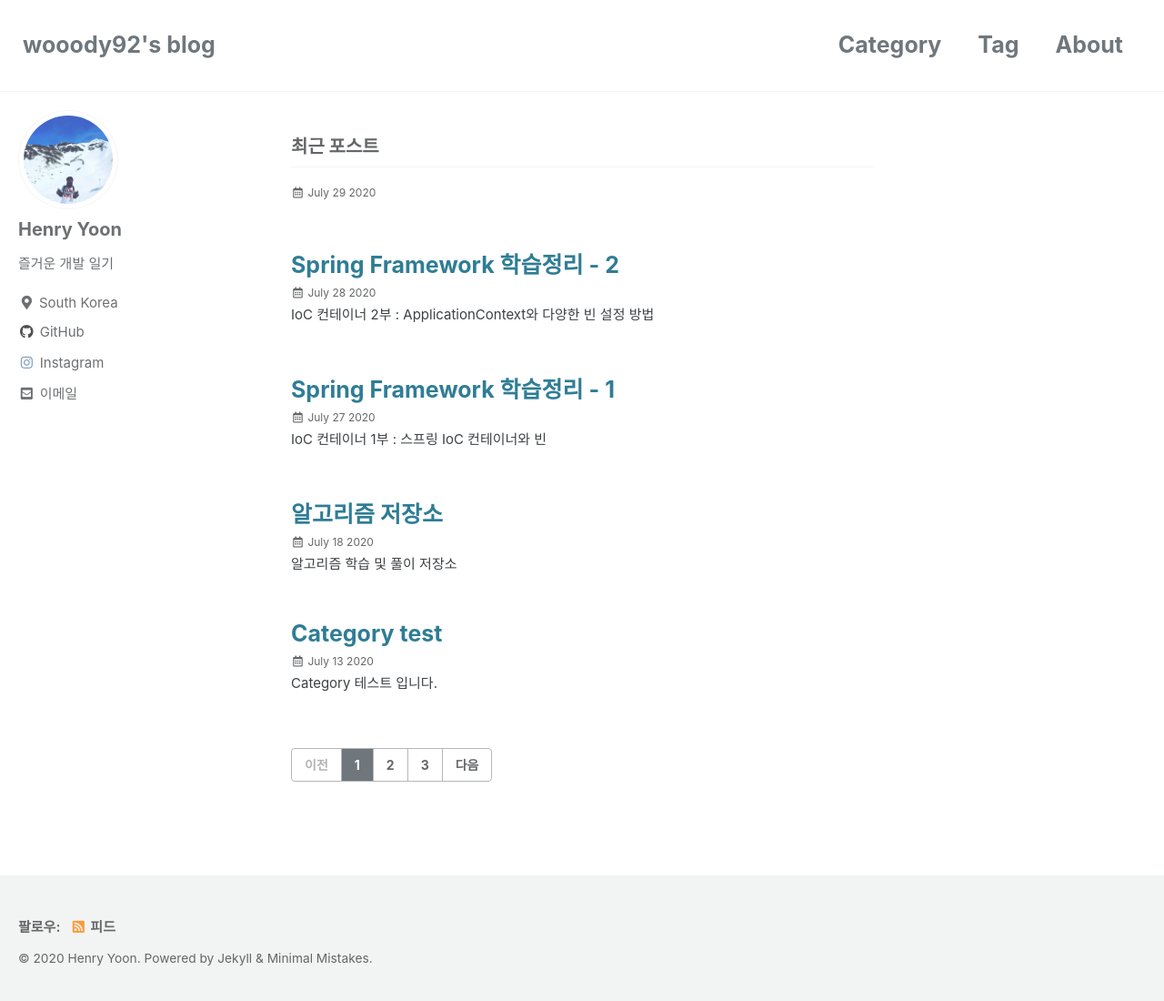
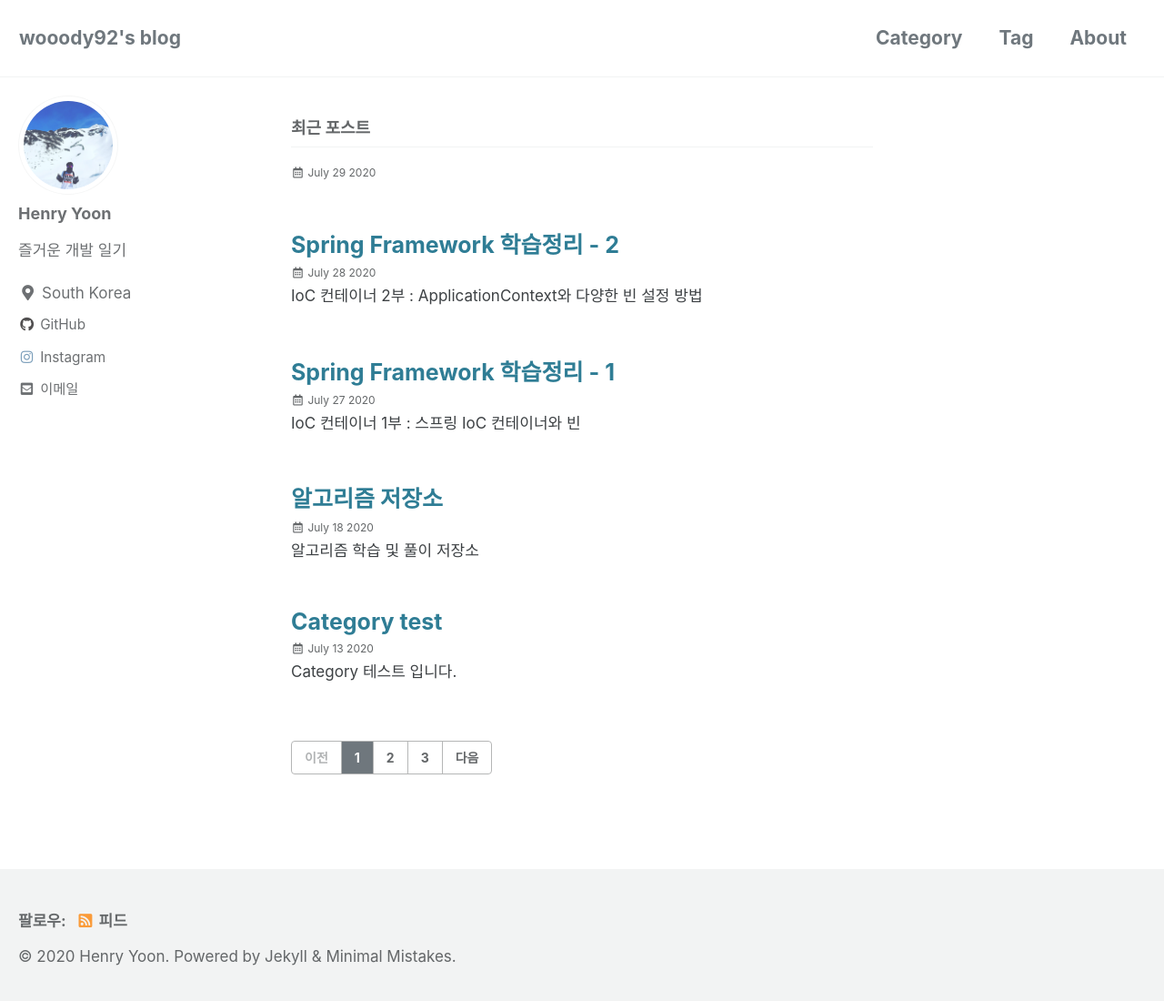
Before and after one commit to wooody92/wooody92.github.io, a Jekyll site: the page built from index.html, in a window 1280 px wide and 1104 px high. Shown: the top 1100 px of the window at 91% size. Built offline with Jekyll 4.4.1, drawn with Linux system fonts in a browser that asks for light colours; cached includes are drawn as plain includes; the list of posts is cut into pages by our own code.

Commit message:
폰트 사이즈 변경

```diff
--- a/_sass/minimal-mistakes/_variables.scss
+++ b/_sass/minimal-mistakes/_variables.scss
@@ -33,15 +33,28 @@ $global-font-family: $sans-serif !default;
 $header-font-family: $sans-serif !default;
 $caption-font-family: $serif !default;
 
+/* default value */
+// /* type scale */
+// $type-size-1: 2.441em !default; // ~39.056px
+// $type-size-2: 1.953em !default; // ~31.248px
+// $type-size-3: 1.563em !default; // ~25.008px
+// $type-size-4: 1.25em !default; // ~20px
+// $type-size-5: 1em !default; // ~16px
+// $type-size-6: 0.75em !default; // ~12px
+// $type-size-7: 0.6875em !default; // ~11px
+// $type-size-8: 0.625em !default; // ~10px
+
 /* type scale */
-$type-size-1: 2.441em !default; // ~39.056px
-$type-size-2: 1.953em !default; // ~31.248px
-$type-size-3: 1.563em !default; // ~25.008px
-$type-size-4: 1.25em !default; // ~20px
-$type-size-5: 1em !default; // ~16px
-$type-size-6: 0.75em !default; // ~12px
-$type-size-7: 0.6875em !default; // ~11px
-$type-size-8: 0.625em !default; // ~10px
+$type-size-1: 1.5em !default; // ~39.056px
+$type-size-2: 1.5em !default; // ~31.248px
+$type-size-3: 1.3em !default; // ~25.008px
+$type-size-4: 1.05em !default; // ~20px
+$type-size-5: 0.9em !default; // ~16px
+$type-size-6: 0.85em !default; // ~12px
+$type-size-7: 0.85em !default; // ~11px
+$type-size-8: 0.85em !default; // ~10px
+$code-size: 0.7em !default;
+$title-size: 0.8em !default;
 
 /* headline scale */
 $h-size-1: 1.563em !default; // ~25.008px
```
